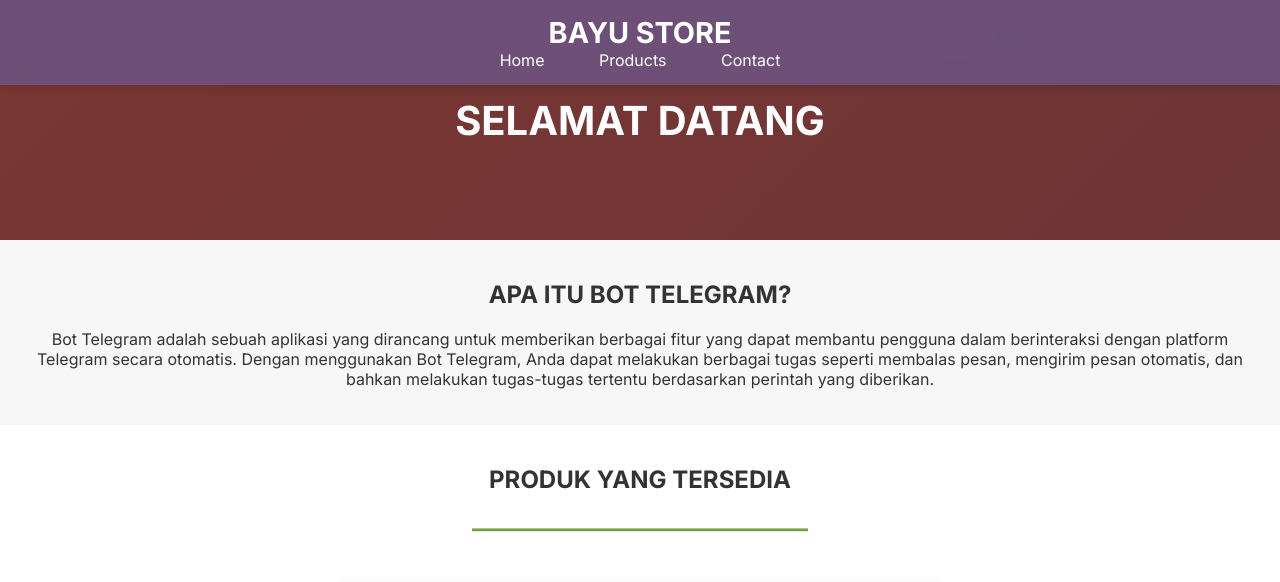
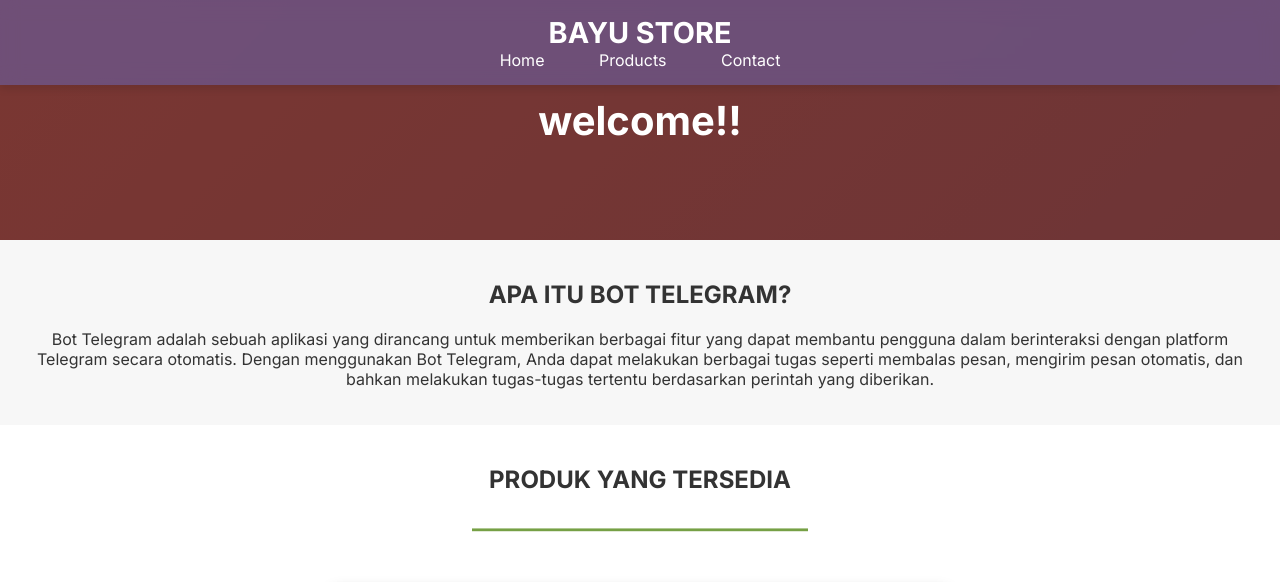
Before and after one commit to BayuXbot/bayu-store, a plain HTML site: page index.html in a window 1280 px wide. Shown: the top 582 px of the page. Drawn offline with Linux system fonts and the light colour scheme.

Commit message:
Update index.html

```diff
--- a/index.html
+++ b/index.html
@@ -18,7 +18,7 @@
     </nav>
 </header>
 <section id="home" class="fade-in">
-    <h2>  SELAMAT DATANG</h2>
+    <h2>welcome!!</h2>
 </section>
 <section id="about" class="fade-in">
     <h2>APA ITU BOT TELEGRAM?</h2>
```
